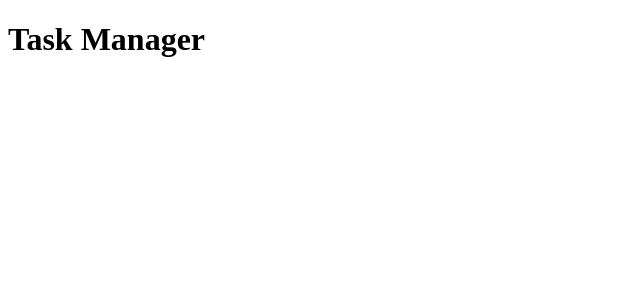
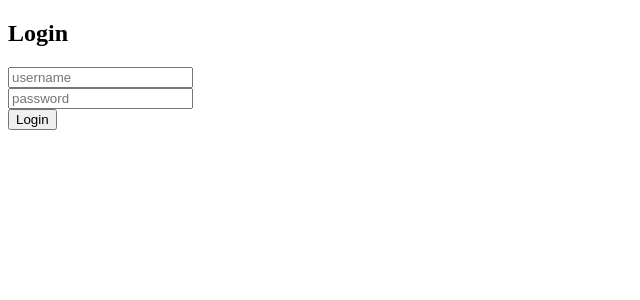
Before and after one commit to LgnOmar/task-manager-fullstack, a React app in the folder frontend/: page / in a window 1280 px wide. Shown: the top 300 px of the page, without its empty margins (0-640 px from the left). Built offline with nearby package versions, Linux system fonts and the light colour scheme; the HTML template or start-up script is replaced by a standard one.

Commit message:
feat: Implement login form and fix CORS issue

```diff
--- a/frontend/src/App.jsx
+++ b/frontend/src/App.jsx
@@ -1,9 +1,9 @@
+import Login from "./components/Login"
+
 function App(){
   return(
     <div>
-      <h1>
-        Task Manager
-      </h1>
+      <Login />
     </div>
   )
 }
--- /dev/null
+++ b/frontend/src/components/Login.jsx
@@ -0,0 +1,61 @@
+import { useState } from "react";
+import axios from "axios";
+
+
+function Login(){
+
+    // Give the component memory for the username and password input
+    // the initial values are empty strings.
+
+    const [username, setUsername] = useState('');
+    const [password, setPassword] = useState('');
+
+    //this function is called when the user submits the form
+    const handleSubmit = async (event) =>{
+
+        // stop the browser's default behavior of reloading the page on form submission.
+        event.preventDefault();
+        try {
+            // MAke the API POST request to the token endpoint
+            const response = await axios.post('http://127.0.0.1:8000/api/token/',{
+                username: username,
+                password: password,
+            });
+
+            //for now we just log the entire response to see the token
+            console.log('Login successful:', response.data);
+
+            //solving the token will do it later
+
+        } catch (error) {
+            console.error('Login failed:', error)
+        }
+    };
+
+
+    return (
+
+        // when this form is submitted, it will call our handleSubmit function.
+        <form onSubmit={handleSubmit}>
+            <h2>Login</h2>
+            <div>
+                <input
+                type="text"
+                placeholder="username"
+                value={username}
+                onChange={(e) => setUsername(e.target.value)}/>
+            </div>
+            <div>
+                <input
+                type="text"
+                placeholder="password"
+                value={password}
+                onChange={(e) => setPassword(e.target.value)} />
+            </div>
+
+            <button type="submit">Login</button>
+        </form>
+    );
+}
+
+export default Login;
```
Also changed, not shown: 1 other file (tests, documents, lock files or other folders).
